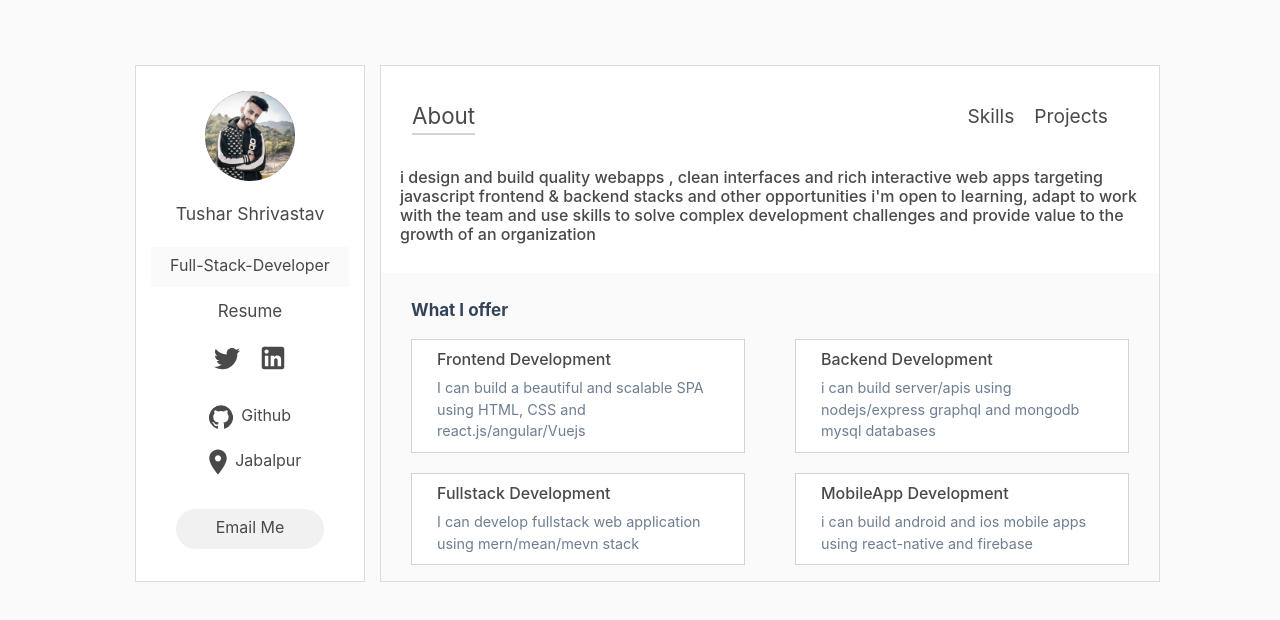
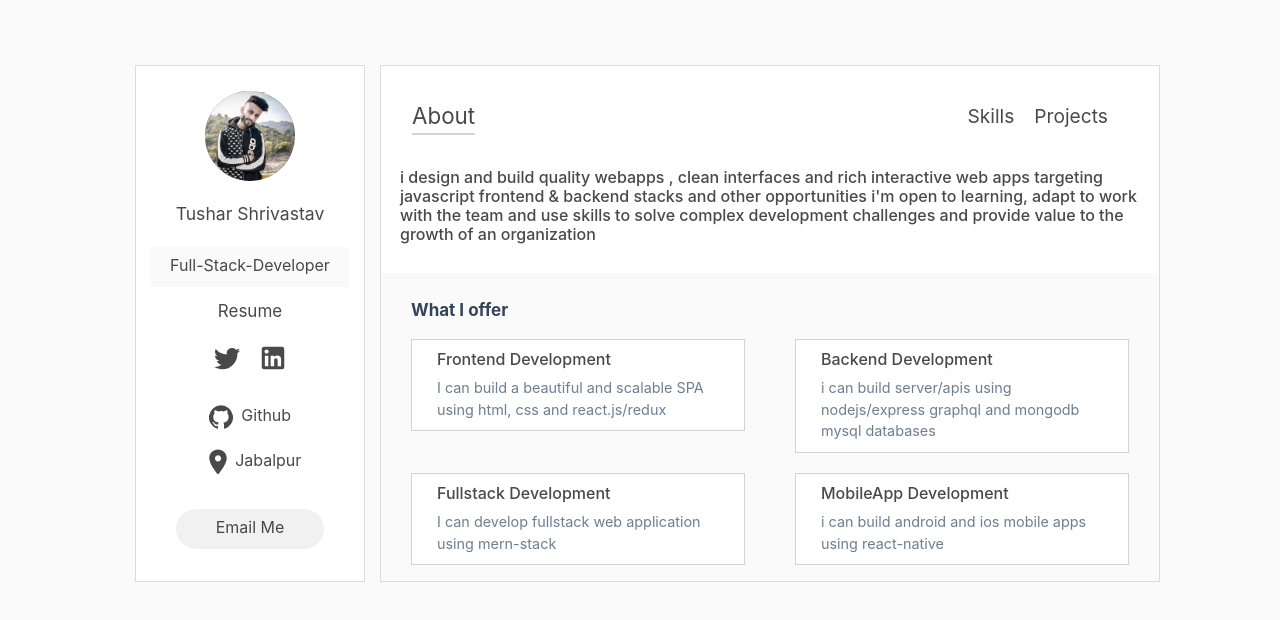
Before and after one commit to Tuhsarshrivastav/portfolio, a React (Create React App) app: page /about in a window 1280 px wide. Shown: the top 620 px of the page. Built offline with nearby package versions, Linux system fonts and the light colour scheme.

Commit message:
some changes

```diff
--- a/src/Data/About_data.js
+++ b/src/Data/About_data.js
@@ -2,7 +2,7 @@ const Aboutskills = [
   {
     title: "Frontend Development",
     about:
-      "I can build a beautiful and scalable SPA using HTML, CSS and react.js/angular/Vuejs",
+      "I can build a beautiful and scalable SPA using html, css and react.js/redux",
   },
   {
     title: "Backend  Development",
@@ -11,12 +11,12 @@ const Aboutskills = [
   },
   {
     title: "Fullstack Development",
-    about: "I can develop fullstack web application using mern/mean/mevn stack",
+    about: "I can develop fullstack web application using mern-stack",
   },
   {
     title: "MobileApp Development",
     about:
-      "i can build android and ios mobile apps using react-native and firebase",
+      "i can build android and ios mobile apps using react-native ",
   },
 ];
 export { Aboutskills };
--- a/src/Data/resume_data.js
+++ b/src/Data/resume_data.js
@@ -38,11 +38,6 @@ const languages = [
     icon: "icons/typescript.svg",
     name: "TypeScript",
     level: "75",
-  },
-  {
-    icon: "icons/reactpwa.png",
-    name: "React-PWA",
-    level: "55",
   },
   {
     icon: "icons/react-bootstrap.jpg",
```
Also changed, not shown: public/icons/reactpwa.png (deleted).
